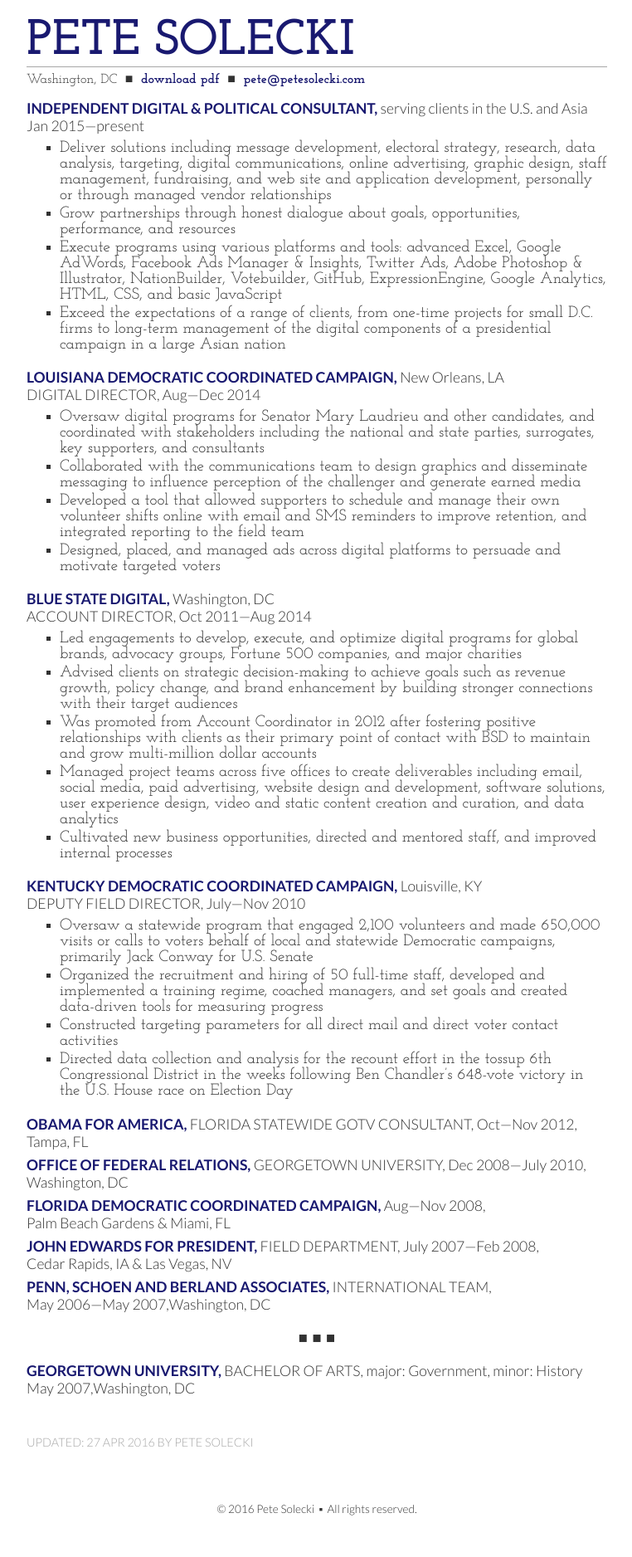
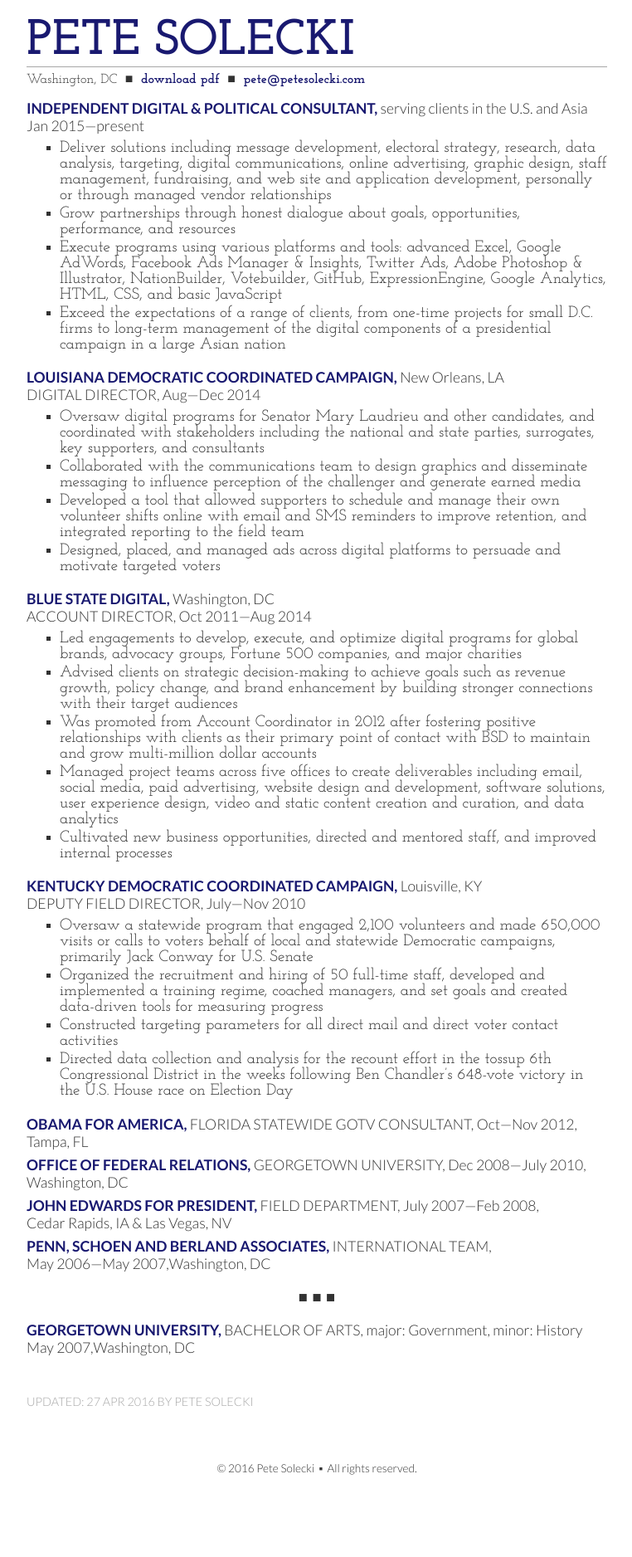
Before and after one commit to petesolecki/www-ps, a Jekyll site: the page resume/index.html, which Jekyll copies as it is, in a window 1280 px wide. Shown: the whole page at 83% size, without its empty margins (258-1020 px from the left). Built offline with Jekyll 4.4.1, drawn with Linux system fonts in a browser that asks for light colours; Markdown is read by kramdown in place of the engine named in the settings; after the commit the page ends 1827 px from its top, so only the background shows below that.

Commit message:
del fl08

```diff
--- a/resume/index.html
+++ b/resume/index.html
@@ -239,26 +239,6 @@
 		</em>
 	</div>
 
-
-	<div class="job-summary" itemprop="worksFor" itemscope itemtype="http://schema.org/OrganizationRole">
-		<span itemprop="worksFor" itemscope itemtype="http://schema.org/Organization">
-			<em itemprop="name" class="organization-name">Florida Democratic Coordinated Campaign</em>
-		</span>
-		<em itemprop="jobTitle" content="GOTV Director"></em><em class="time-period">
-			<time class="time-period" itemprop="startDate" datetime="2008-08">Aug</time><time class="time-period" itemprop="endDate" datetime="2008-11">Nov 2008</time>,
-		</em>
-			<em itemprop="address" class="organization-location">
-				<span itemscope itemtype="http://schema.org/PostalAddress">
-					<span itemprop="addressLocality">Palm Beach Gardens</span>
-					<span itemprop="addressRegion" content="FL"></span>
-				</span>&amp;
-				<span itemscope itemtype="http://schema.org/PostalAddress">
-					<span itemprop="addressLocality">Miami</span>,
-					<span itemprop="addressRegion">FL</span>
-				</span>
-			</em>
-	</div>
-
 	<div class="job-summary" itemprop="worksFor" itemscope itemtype="http://schema.org/OrganizationRole">
 		<span itemprop="worksFor" itemscope itemtype="http://schema.org/Organization">
 			<em itemprop="name" class="organization-name">John Edwards for President</em>
```
